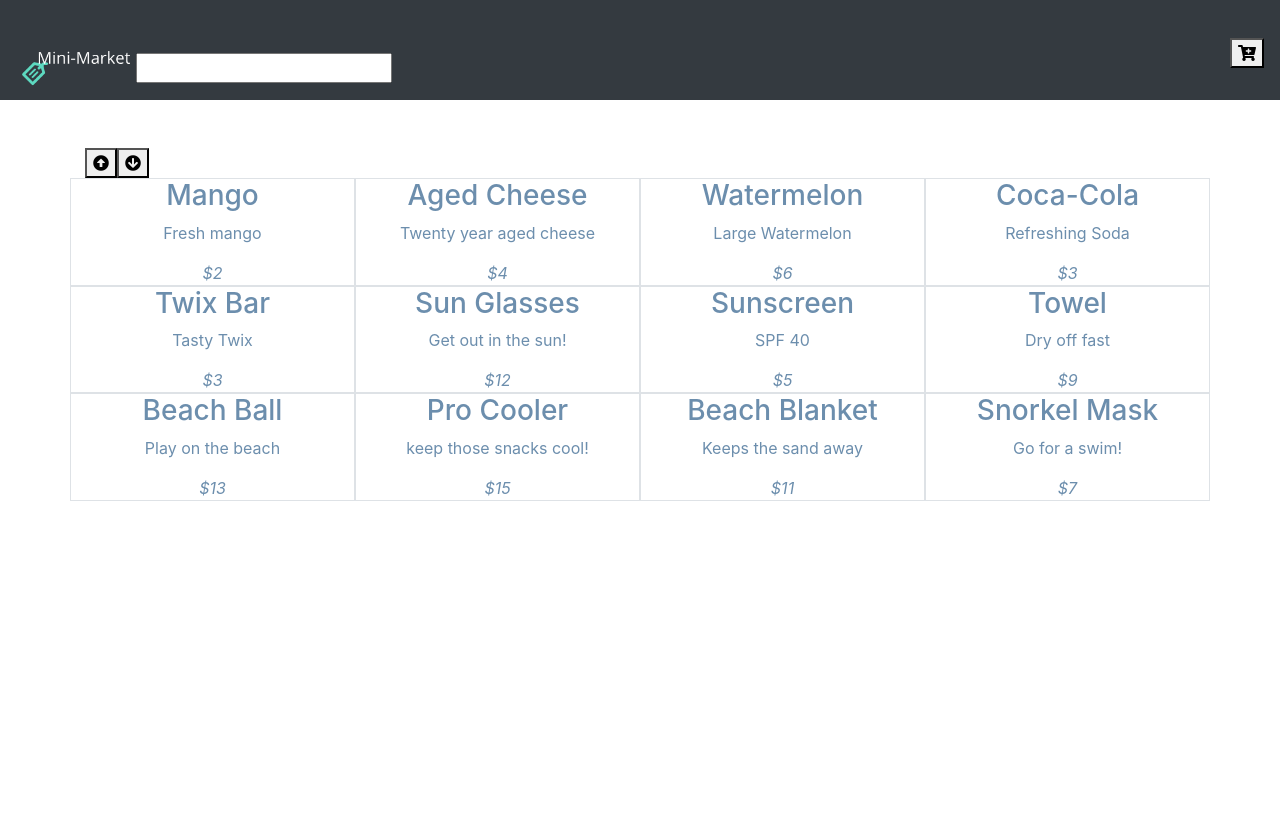
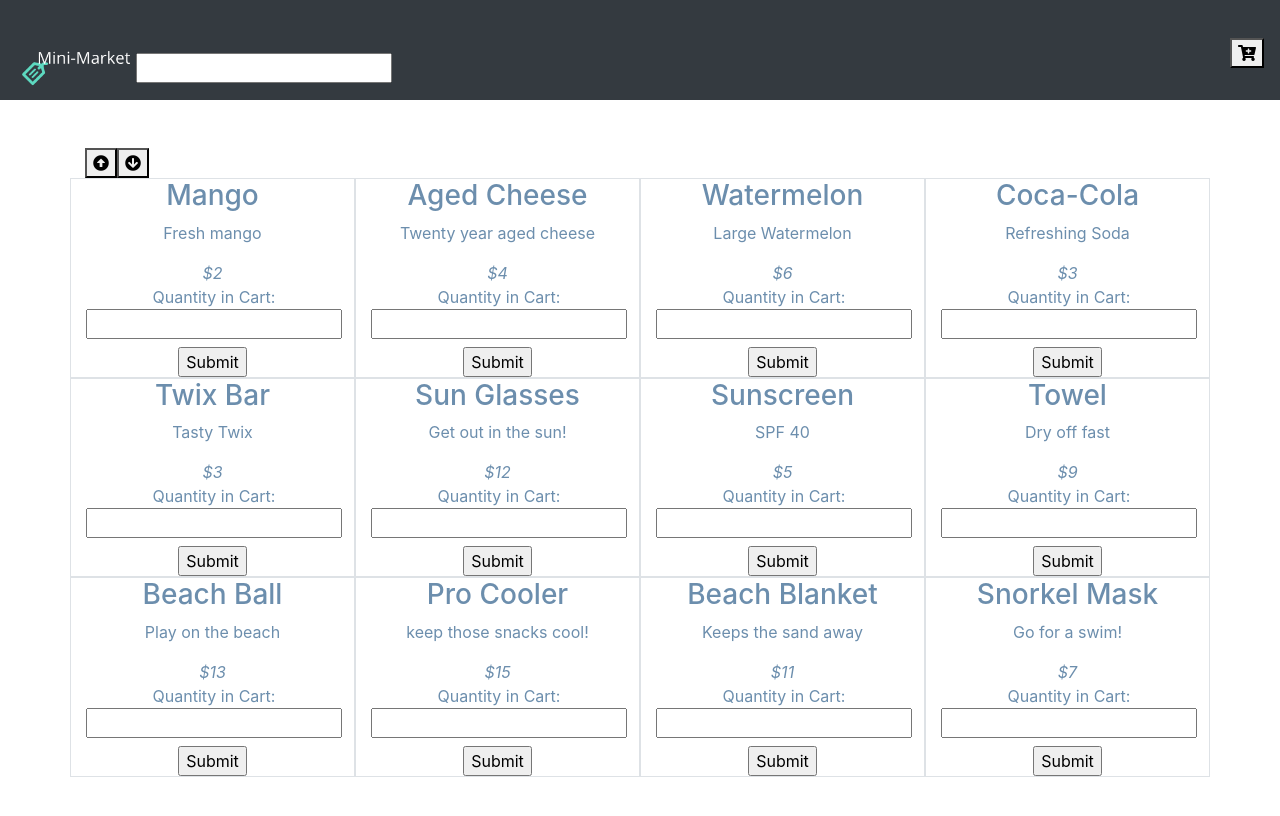
Before and after one commit to cews7/mini-market, a React (Create React App) app: page / in a window 1280 px wide. Shown: the top 816 px of the page. Built offline with nearby package versions, Linux system fonts and the light colour scheme.

Commit message:
start working on submiting quantity to cart

```diff
--- a/src/components/App/App.js
+++ b/src/components/App/App.js
@@ -11,7 +11,8 @@ class App extends Component {
     super();
     this.state = {
       products: null,
-      search: null
+      search: null,
+      isCart: null
     }
   }
 
@@ -27,11 +28,17 @@ class App extends Component {
     });
   }
 
+  receiveCart = (isCart) => {
+    this.setState({
+      isCart
+    });
+  }
+
   render() {
     return (
       <>
-        <Route path='/' render={(props) => <Navbar {...props} receiveSearch={this.receiveSearch} products={this.state.products} />}/>
-        <Route exact path='/' render={(props) => <Products {...props} search={this.state.search} receiveProducts={this.receiveProducts} />} />
+        <Route path='/' render={(props) => <Navbar {...props} receiveCart={this.receiveCart} receiveSearch={this.receiveSearch} products={this.state.products} />}/>
+        <Route exact path='/' render={(props) => <Products {...props} isCart={this.state.isCart} search={this.state.search} receiveProducts={this.receiveProducts} />} />
         <Route path='/cart' component={Cart} />
       </>
     );
--- a/src/components/Navbar/Navbar.js
+++ b/src/components/Navbar/Navbar.js
@@ -8,7 +8,8 @@ export default class Navbar extends Component {
   constructor() {
     super();
     this.state = {
-      search: ''
+      search: '',
+      isCart: false
     }
   }
 
@@ -17,6 +18,13 @@ export default class Navbar extends Component {
       search: event.target.value
     });
     this.props.receiveSearch(this.state.search.toLowerCase())
+  }
+
+  handleClick = async() => {
+    await this.setState({
+      isCart: !this.state.isCart
+    })
+    this.props.receiveCart(this.state.isCart)
   }
 
   render() {
@@ -31,7 +39,7 @@ export default class Navbar extends Component {
         </ul>
         <input type='text' value={this.state.search} onChange={this.handleSearchInput} />
         <Link to='/cart' className='ml-auto'>
-          <button className='cart-icon-position'>
+          <button className='cart-icon-position' onClick={this.handleClick}>
             <i className='fas fa-cart-plus' />
           </button>
         </Link>
--- a/src/components/Products/Products.js
+++ b/src/components/Products/Products.js
@@ -7,7 +7,8 @@ export default class Products extends Component {
     super();
     this.state = {
       products: null,
-      filteredProducts: []
+      filteredProducts: [],
+      productsInCart: []
     }
   }
 
@@ -37,6 +38,13 @@ export default class Products extends Component {
           <h3>{product.name}</h3>
           <p>{product.description}</p>
           <em>${product.price}</em>
+          <form>
+            <label>
+             Quantity in Cart:
+             <input type='text' name='quantity' />
+            </label>
+             <input type='submit' value='Submit' />
+          </form>
         </div>
       )
     });
```
